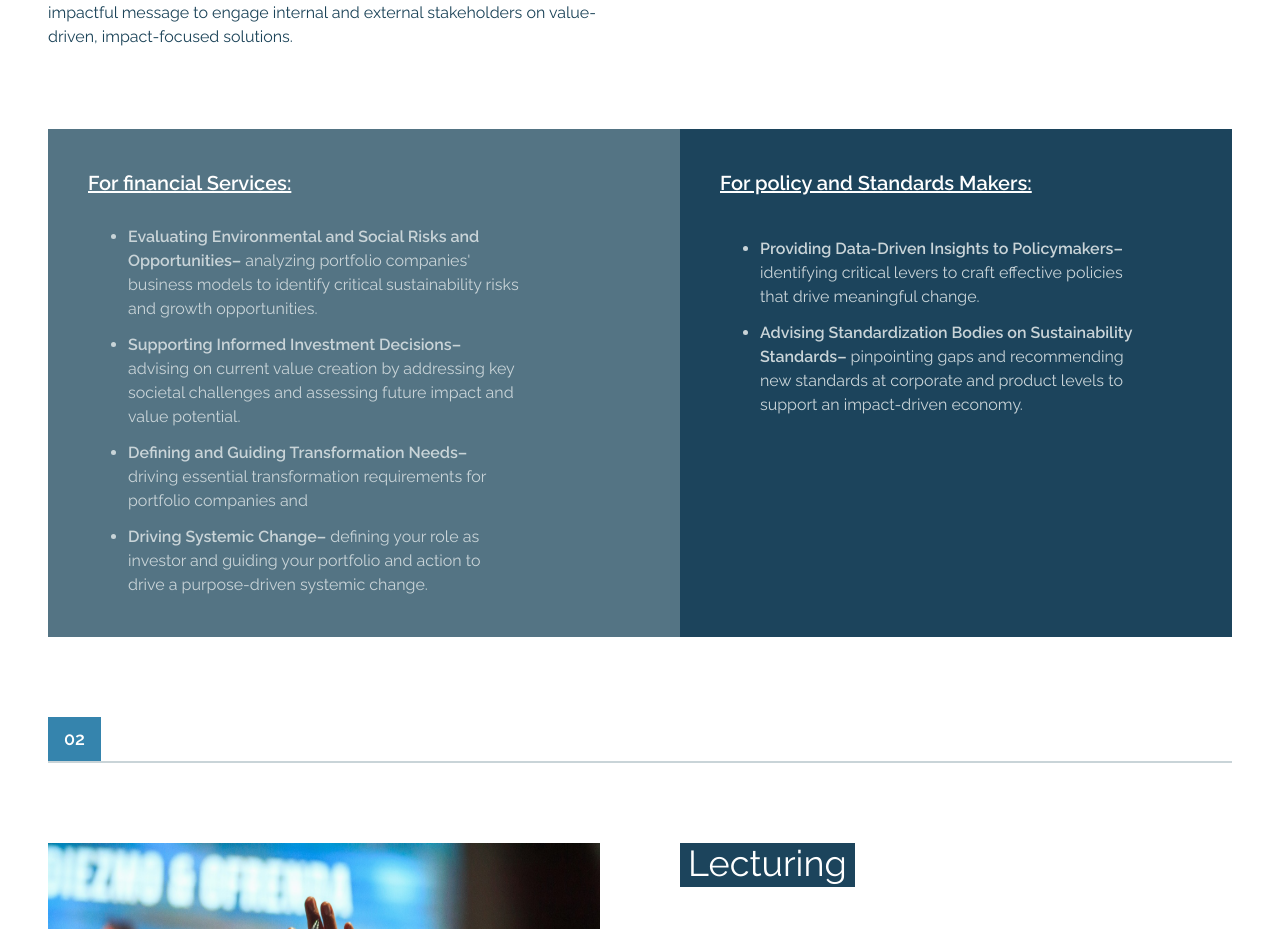
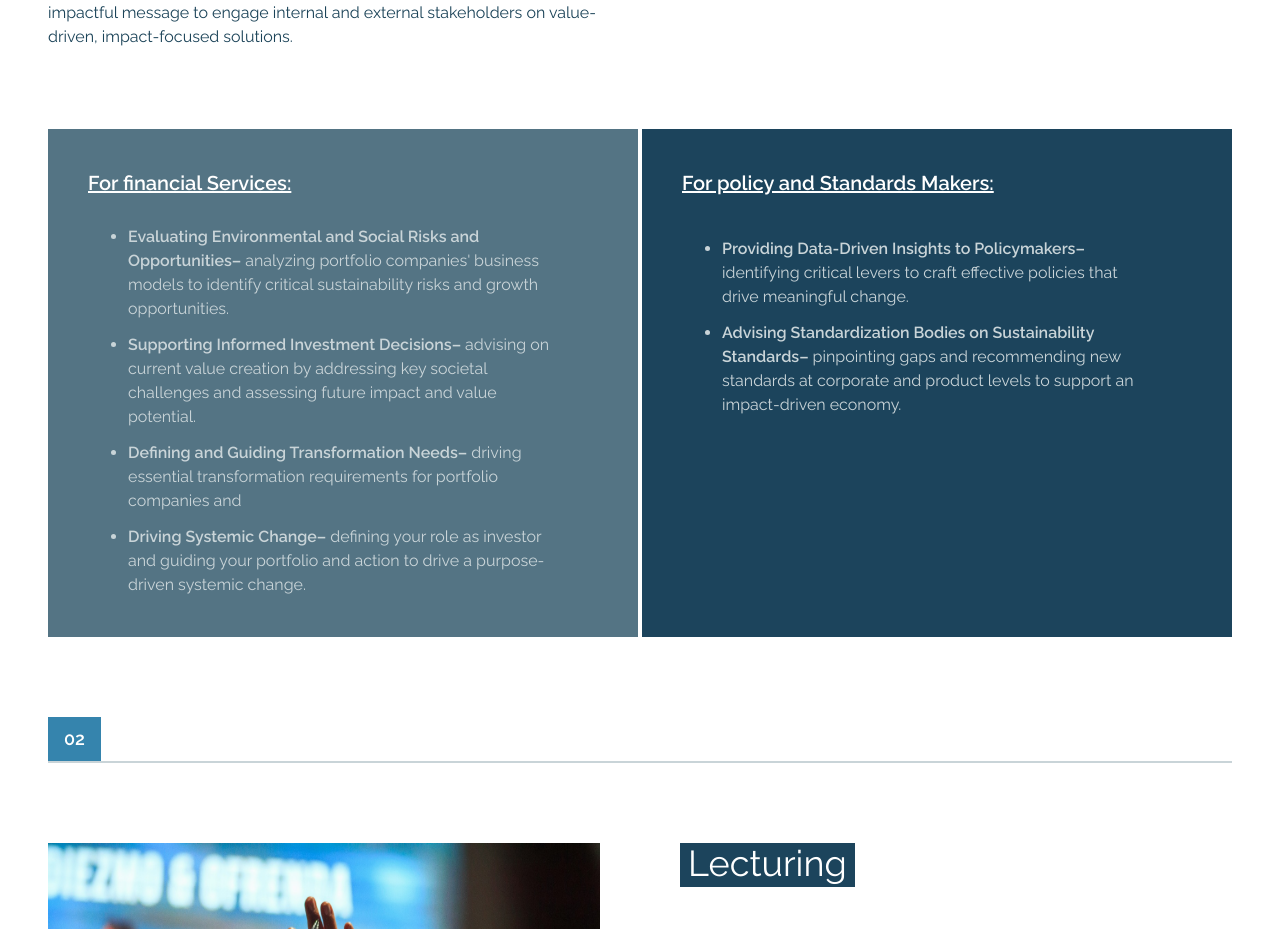
Before and after one commit to Codedit6035/XRG, a React (Vite) app: page /services in a window 1280 px wide. Shown: the part 1929-2858 px from the top of the page. Built offline with nearby package versions, Linux system fonts and the light colour scheme.

Commit message:
118 commit

```diff
--- a/src/components/Home/ContactS.jsx
+++ b/src/components/Home/ContactS.jsx
@@ -2,10 +2,11 @@ import React from 'react'
 import { CiLinkedin } from "react-icons/ci";
 import { CiInstagram } from "react-icons/ci";
 import { FaXTwitter } from "react-icons/fa6";
+import SwissFlag from "../../assets/swissflag.jpg"
 const ContactS = () => {
   return (
     <div>
-    <div className='py-10  font-Raleway'>
+    <div className='py-10  font-Raleway text-base'>
 
          {/* body */}
          <div>
@@ -14,6 +15,11 @@ const ContactS = () => {
             <a href="/get in touch"><button className='bg-shade7 hover:bg-primary font-bold  text-xl text-white border-2 border-gray-400  px-10 py-2 '>Get in Touch</button></a>
             {/* Contact */}
             <h1>contact@xrg-advisory.com</h1>
+                        {/* location*/}
+                        <div className='flex '>
+              <h1 className='bg-red-600 text-white px-2 border-r border-white font-semibold'>Based in</h1>
+              <img src={SwissFlag} alt="" className='w-[25px]' />
+            </div>
             <div className='flex items-center text-gray-900  mt-7'>
                 <h1 className='pr-5 border-r-2 border-gray-400  font-semibold'>Follow us</h1>
                 <div>
@@ -24,6 +30,7 @@ const ContactS = () => {
                     </ul>
                 </div>
             </div>
+
          </div>
          </div>
 
--- a/src/components/Services/Services/AdvisingContent.jsx
+++ b/src/components/Services/Services/AdvisingContent.jsx
@@ -59,7 +59,7 @@ const AdvisingContent = () => {
                    </motion.div>
                 </div>
                 {/* part 2*/}
-                <div className='flex justify-center  my-20 gap-20 bg-shade5'>
+                <div className='flex justify-center  my-20 gap-1 '>
                    {/* text*/}
                    <motion.div className='flex-1 font-raleway space-y-14 bg-shade5  p-10   '
                                         initial={{ x: '-100%', opacity: 0 }}
```
Also changed, not shown: src/assets/swiss.jpg (added), src/assets/swissflag.jpg (added).
